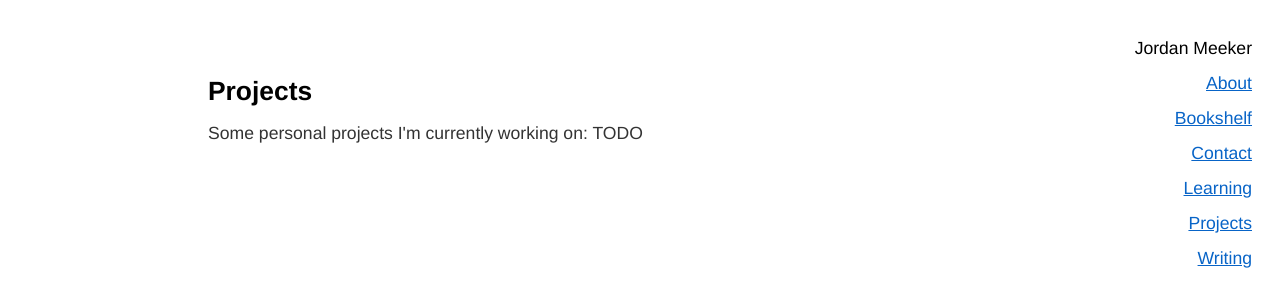
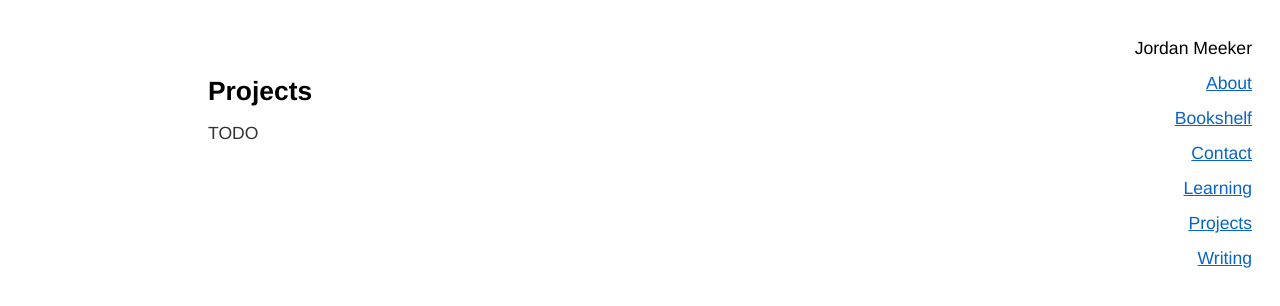
Before and after one commit to jwmeeker/jwmeeker.github.io, a plain HTML site: page projects.html in a window 1280 px wide. Drawn offline with Linux system fonts and the light colour scheme.

Commit message:
Update projects.html

```diff
--- a/projects.html
+++ b/projects.html
@@ -29,7 +29,7 @@
     <div id="left">&nbsp;</div>
     <div id="content">
         <h2>Projects</h2>
-        <p>Some personal projects I'm currently working on: TODO</p>
+        <p>TODO</p>
     </div>
 </body>
 </html>
```
